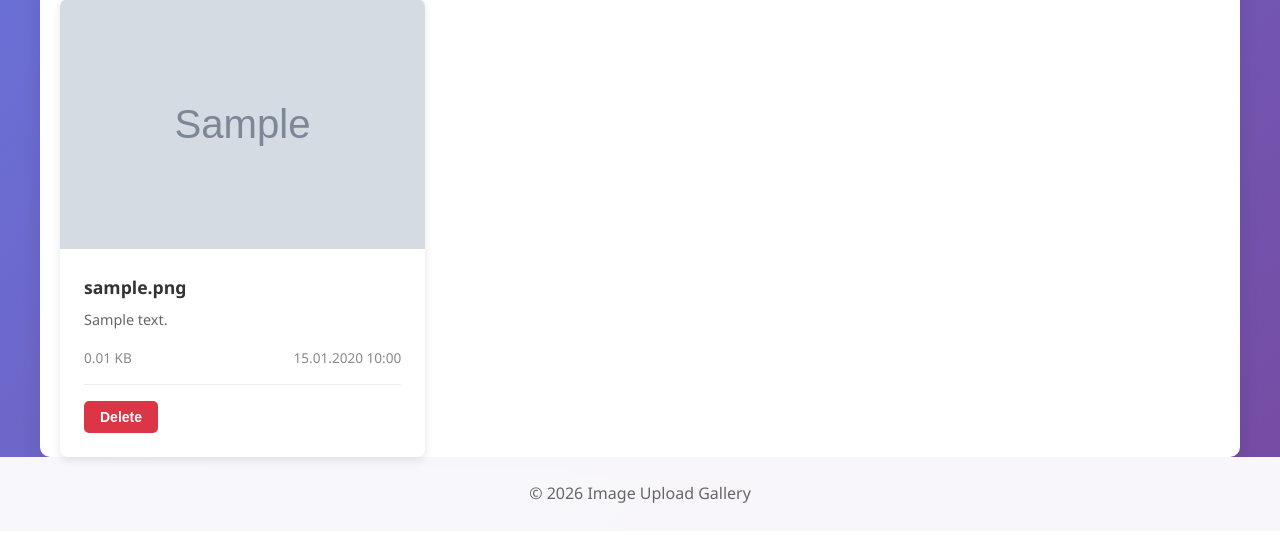
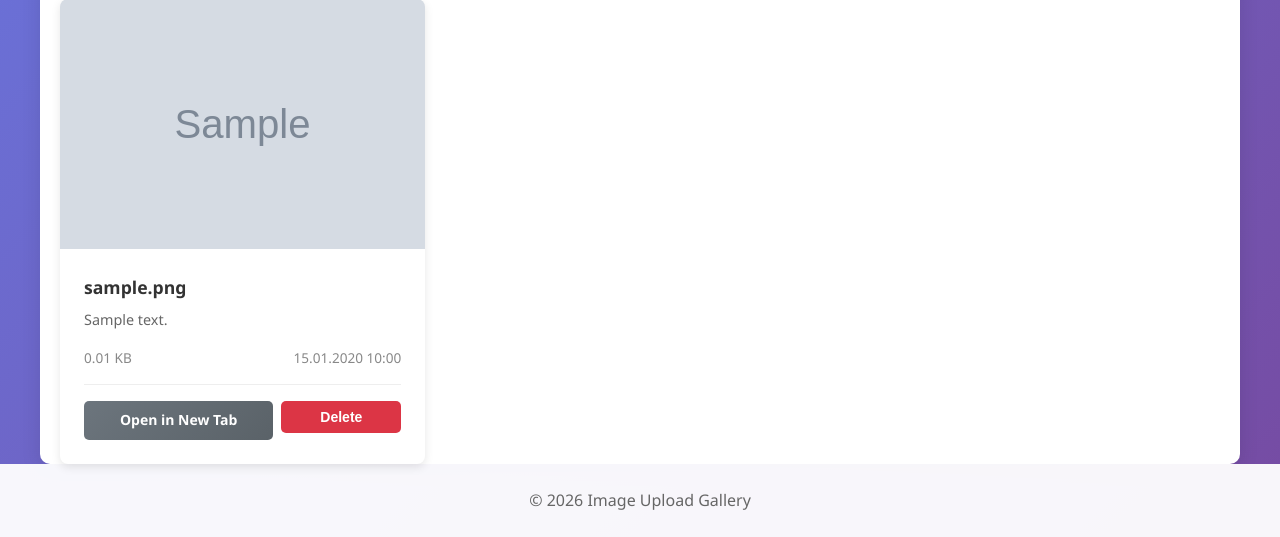
Before and after one commit to Cupomaz/os-projekt, a Flask app: page / in a window 1280 px wide. Shown: the part 719-1256 px from the top of the page. Before the commit the page ends 1222 px from the top, so only its background shows below. Run offline with Flask 3, Linux system fonts and the light colour scheme; tables that the repository leaves empty hold one stand-in row (values such as "Sample post"); grey boxes marked "Sample" are stand-in pictures; some libraries are stand-ins or nearby versions.

Commit message:
Add secondary button style and enhance image action layout

```diff
--- a/static/css/style.css
+++ b/static/css/style.css
@@ -169,6 +169,16 @@ main {
     background-color: #c82333;
 }
 
+.btn-secondary {
+    background: linear-gradient(135deg, #6c757d 0%, #5a6268 100%);
+    color: white;
+}
+
+.btn-secondary:hover {
+    transform: translateY(-2px);
+    box-shadow: 0 5px 15px rgba(108, 117, 125, 0.4);
+}
+
 .btn-small {
     padding: 0.5rem 1rem;
     font-size: 0.875rem;
@@ -246,6 +256,18 @@ main {
     border-bottom: 1px solid #eee;
 }
 
+.image-actions {
+    display: flex;
+    gap: 0.5rem;
+    flex-wrap: wrap;
+}
+
+.image-actions .btn {
+    flex: 1;
+    min-width: 120px;
+    text-align: center;
+}
+
 .empty-gallery {
     text-align: center;
     padding: 3rem;
--- a/templates/index.html
+++ b/templates/index.html
@@ -55,10 +55,19 @@
                             <span class="file-size">{{ (image.file_size / 1024) | round(2) }} KB</span>
                             <span class="upload-date">{{ image.upload_date.strftime('%d.%m.%Y %H:%M') }}</span>
                         </div>
-                        <form method="POST" action="{{ url_for('delete_image', image_id=image.id) }}"
-                              onsubmit="return confirm('Are you sure you want to delete this image?');">
-                            <button type="submit" class="btn btn-danger btn-small">Delete</button>
-                        </form>
+                        <div class="image-actions">
+                            <a href="{{ url_for('uploaded_file', filename=image.filename) }}"
+                               target="_blank"
+                               rel="noopener noreferrer"
+                               class="btn btn-secondary btn-small">
+                                Open in New Tab
+                            </a>
+                            <form method="POST" action="{{ url_for('delete_image', image_id=image.id) }}"
+                                  onsubmit="return confirm('Are you sure you want to delete this image?');"
+                                  style="display: inline;">
+                                <button type="submit" class="btn btn-danger btn-small">Delete</button>
+                            </form>
+                        </div>
                     </div>
                 </div>
             {% endfor %}
```
